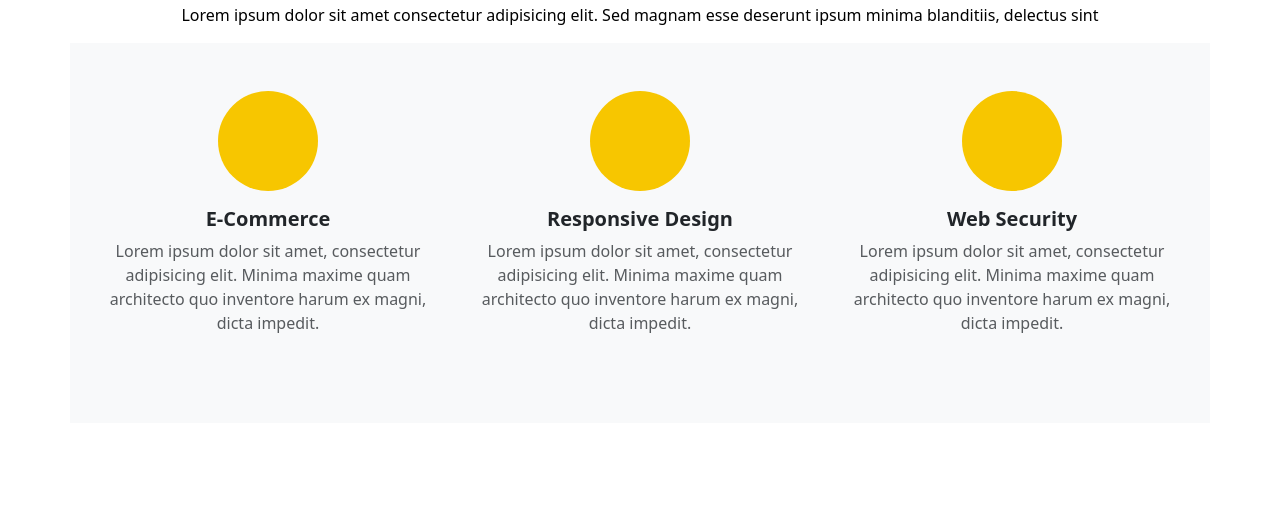
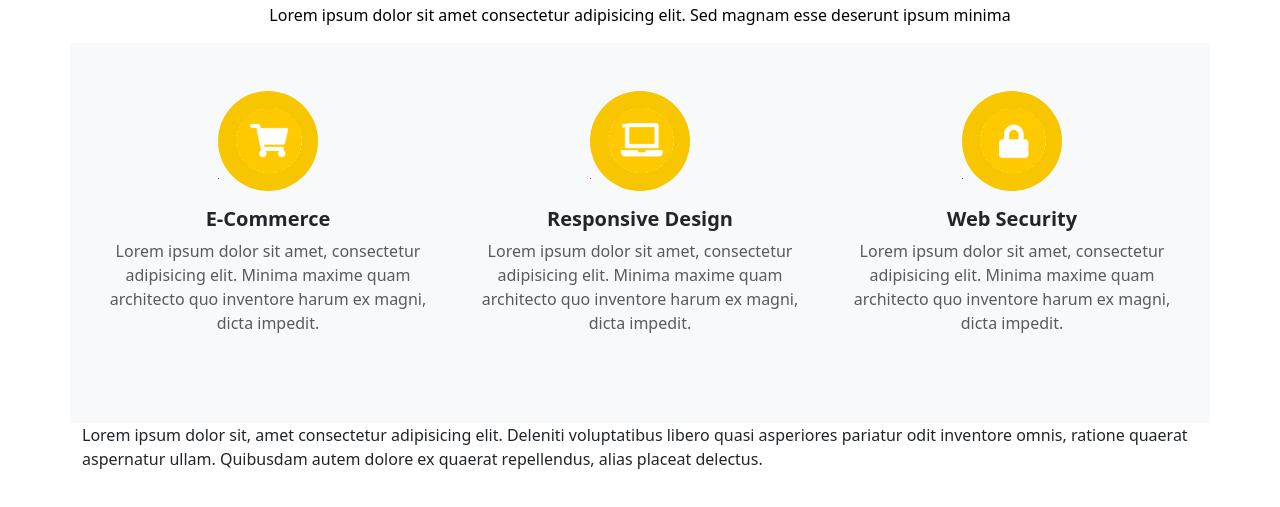
Before and after one commit to ciroemp/PaginaWeb, a plain HTML site: page html/services.html in a window 1280 px wide. Shown: the part 181-688 px from the top of the page. Drawn offline with nearby package versions, Linux system fonts and the light colour scheme.

Commit message:
serviciosTerminados

```diff
--- a/html/services.html
+++ b/html/services.html
@@ -36,18 +36,18 @@
     <div class="row">
            <div class="container text-center text-black">
       <h1>SERVICES</h1>
-      <p>Lorem ipsum dolor sit amet consectetur adipisicing elit. Sed magnam esse deserunt ipsum minima blanditiis, delectus sint</p>
+      <p>Lorem ipsum dolor sit amet consectetur adipisicing elit. Sed magnam esse deserunt ipsum minima </p>
 
     </div>
 
     <br>
-    <section class="py-5 bg-light">
+   <section class="py-5 bg-light">
   <div class="container text-center">
     <div class="row">
       <!-- E-Commerce -->
       <div class="col-md-4 mb-4">
         <div class="icon-circle mb-3">
-          <i class="bi bi-cart3 icon-white"></i>
+          <img src="/imagen/ecomerce.png" class="img-fluid" alt="E-Commerce">
         </div>
         <h5 class="fw-bold">E-Commerce</h5>
         <p class="text-muted">Lorem ipsum dolor sit amet, consectetur adipisicing elit. Minima maxime quam architecto quo inventore harum ex magni, dicta impedit.</p>
@@ -56,7 +56,7 @@
       <!-- Responsive Design -->
       <div class="col-md-4 mb-4">
         <div class="icon-circle mb-3">
-          <i class="bi bi-display icon-white"></i>
+          <img src="/imagen/responsive.png" class="img-fluid" alt="Responsive Design">
         </div>
         <h5 class="fw-bold">Responsive Design</h5>
         <p class="text-muted">Lorem ipsum dolor sit amet, consectetur adipisicing elit. Minima maxime quam architecto quo inventore harum ex magni, dicta impedit.</p>
@@ -65,7 +65,7 @@
       <!-- Web Security -->
       <div class="col-md-4 mb-4">
         <div class="icon-circle mb-3">
-          <i class="bi bi-lock-fill icon-white"></i>
+          <img src="/imagen/security.png" class="img-fluid" alt="Web Security">
         </div>
         <h5 class="fw-bold">Web Security</h5>
         <p class="text-muted">Lorem ipsum dolor sit amet, consectetur adipisicing elit. Minima maxime quam architecto quo inventore harum ex magni, dicta impedit.</p>
@@ -74,5 +74,9 @@
   </div>
 </section>
 
+<div>
+    <p>Lorem ipsum dolor sit, amet consectetur adipisicing elit. Deleniti voluptatibus libero quasi asperiores pariatur odit inventore omnis, ratione quaerat aspernatur ullam. Quibusdam autem dolore ex quaerat repellendus, alias placeat delectus.</p>
+</div>
+
     </div>
 </section>
```
Also changed, not shown: imagen/ecomerce.png (added), imagen/responsive.png (added), imagen/security.png (added).
